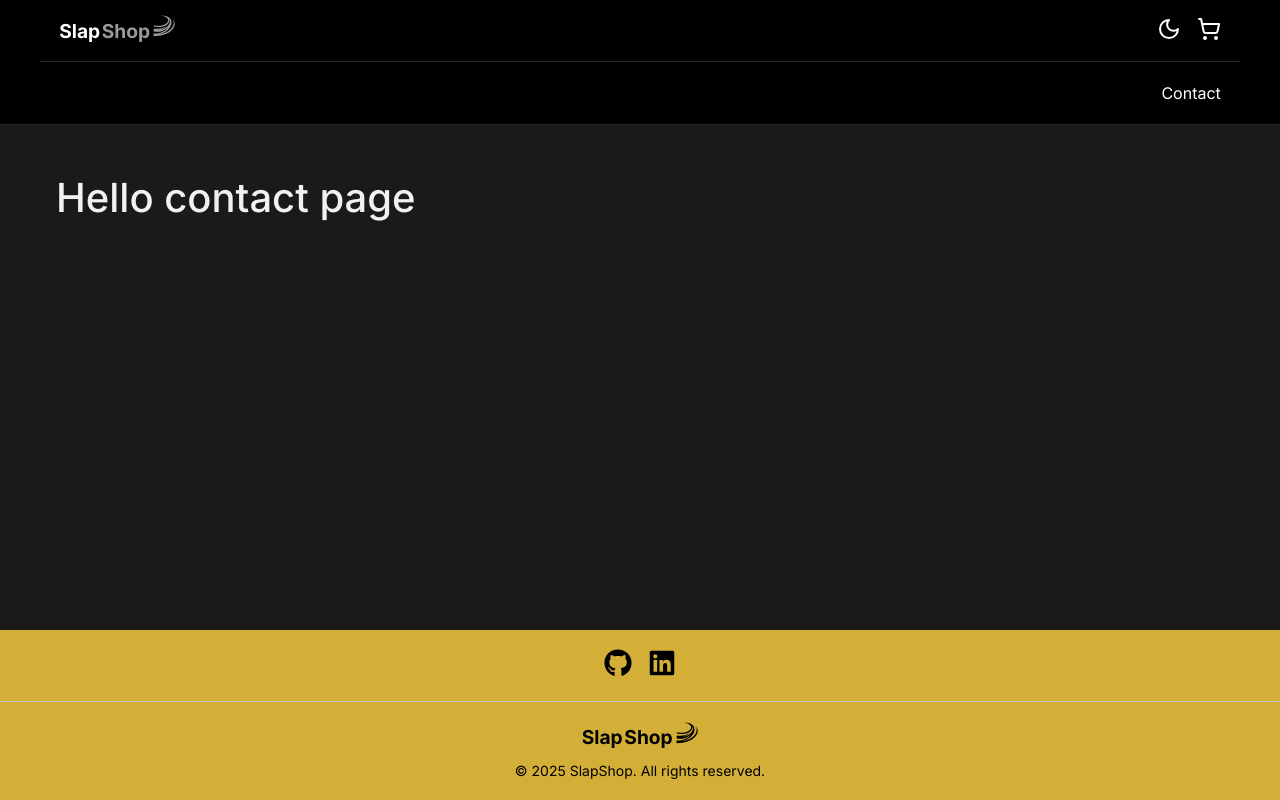
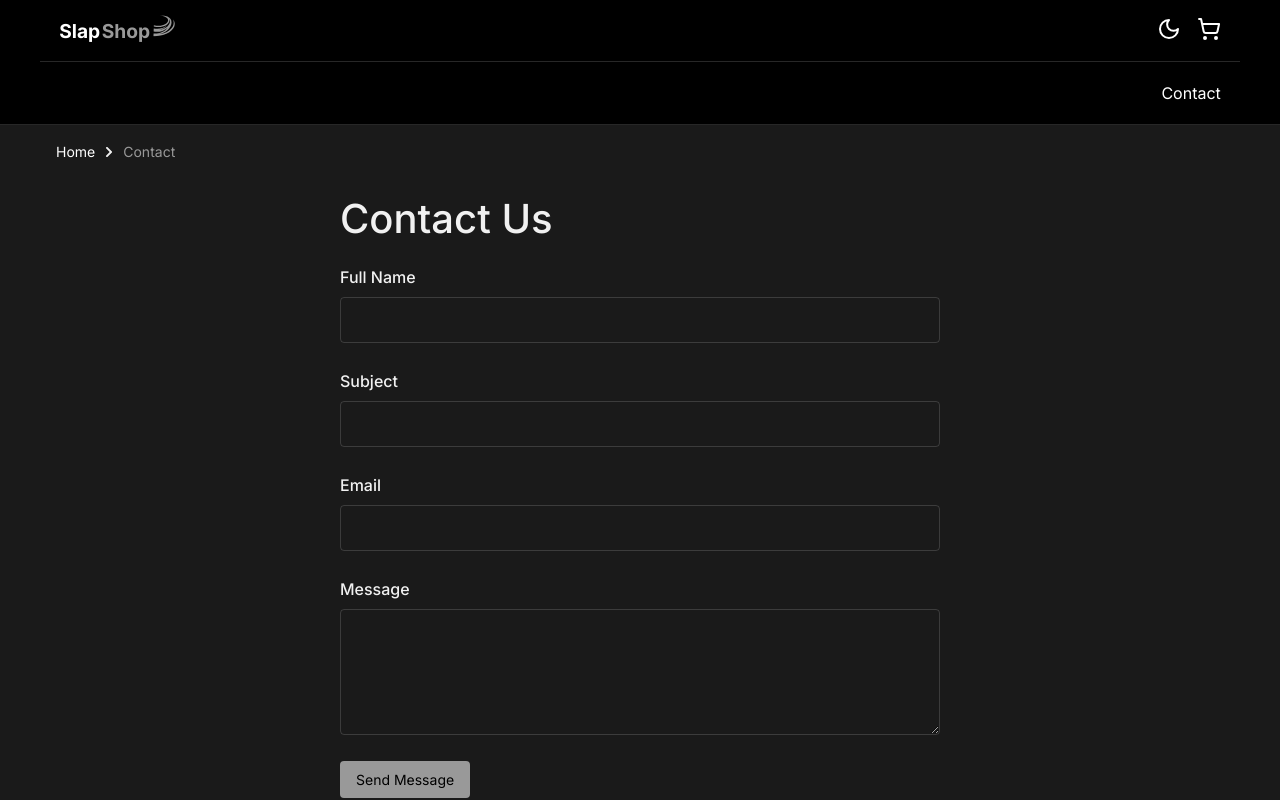
Before and after one commit to ebejmo/react-ca, a React (Vite) app: page /contact in a window 1280 px wide. Shown: the top 800 px of the page. Built offline with nearby package versions, Linux system fonts and the light colour scheme.

Commit message:
Setup: Adds react form hook and yup

```diff
--- a/package.json
+++ b/package.json
@@ -18,12 +18,15 @@
     ]
   },
   "dependencies": {
+    "@hookform/resolvers": "^5.0.1",
     "classnames": "^2.5.1",
     "react": "^19.1.0",
     "react-dom": "^19.1.0",
+    "react-hook-form": "^7.56.4",
     "react-icons": "^5.5.0",
     "react-router-dom": "^7.5.2",
-    "styled-components": "^6.1.17"
+    "styled-components": "^6.1.17",
+    "yup": "^1.6.1"
   },
   "devDependencies": {
     "@types/react": "^19.0.10",
--- /dev/null
+++ b/src/components/ContactForm/ContactForm.jsx
@@ -0,0 +1,81 @@
+/* eslint-disable import/no-extraneous-dependencies, jsx-a11y/label-has-associated-control, react/jsx-props-no-spreading */
+
+import { useForm } from 'react-hook-form';
+import { yupResolver } from '@hookform/resolvers/yup';
+import { useState, useId } from 'react';
+import contactSchema from '../../validation/contactSchema';
+import styles from './ContactForm.module.scss';
+import UserFeedback from '../UserFeedback/UserFeedback';
+import Button from '../Button/Button';
+
+export default function ContactForm() {
+  const [isSubmitted, setIsSubmitted] = useState(false);
+
+  const {
+    register,
+    handleSubmit,
+    reset,
+    formState: { errors, isSubmitting },
+  } = useForm({
+    resolver: yupResolver(contactSchema),
+  });
+
+  const nameId = useId();
+  const subjectId = useId();
+  const emailId = useId();
+  const bodyId = useId();
+
+  function onSubmit(data) {
+    console.log('Contact Form Submitted:', data);
+    setIsSubmitted(true);
+    reset();
+  }
+
+  return (
+    <div className={styles.contactWrapper}>
+      <h1>Contact Us</h1>
+
+      <form onSubmit={handleSubmit(onSubmit)} noValidate>
+        <div className={styles.field}>
+          <label htmlFor={nameId}>Full Name</label>
+          <input id={nameId} {...register('fullName')} />
+          <p className={styles.error}>{errors.fullName?.message}</p>
+        </div>
+
+        <div className={styles.field}>
+          <label htmlFor={subjectId}>Subject</label>
+          <input id={subjectId} {...register('subject')} />
+          <p className={styles.error}>{errors.subject?.message}</p>
+        </div>
+
+        <div className={styles.field}>
+          <label htmlFor={emailId}>Email</label>
+          <input id={emailId} type="email" {...register('email')} />
+          <p className={styles.error}>{errors.email?.message}</p>
+        </div>
+
+        <div className={styles.field}>
+          <label htmlFor={bodyId}>Message</label>
+          <textarea id={bodyId} rows="5" {...register('body')} />
+          <p className={styles.error}>{errors.body?.message}</p>
+        </div>
+
+        <Button
+          type="submit"
+          variant="primary"
+          size="small"
+          disabled={isSubmitting}
+        >
+          {isSubmitting ? 'Sending...' : 'Send Message'}
+        </Button>
+      </form>
+
+      {isSubmitted && (
+        <UserFeedback
+          type="success"
+          message="Thanks for reaching out! We'll get back to you soon."
+        />
+      )}
+    </div>
+  );
+}
--- /dev/null
+++ b/src/components/ContactForm/ContactForm.module.scss
@@ -0,0 +1,40 @@
+@use '../../styles/variables.scss' as *;
+
+.contactWrapper {
+  max-width: 600px;
+  margin: 0 auto;
+}
+
+.field {
+  display: flex;
+  flex-direction: column;
+  margin-bottom: 0.5rem;
+
+  label {
+    font-weight: 500;
+    margin-bottom: 0.5rem;
+  }
+
+  input,
+  textarea {
+    font-family: inherit;
+    font-size: $font-size-base;
+    padding: 0.75rem;
+    border: 1px solid var(--color-border-light);
+    background: inherit;
+    color: var(--color-text);
+    border-radius: var(--border-radius-small);
+  }
+
+  input:focus,
+  textarea:focus {
+    outline: none;
+    border-color: var(--color-primary);
+  }
+}
+
+.error {
+  color: var(--color-danger);
+  font-size: $font-size-small;
+  margin-top: 0.25rem;
+}
--- a/src/components/Icons/HappyIcon.jsx
+++ b/src/components/Icons/HappyIcon.jsx
@@ -5,5 +5,5 @@ export default function HappyIcon({
   ariaLabel = 'Success icon',
   role = 'img',
 }) {
-  return <BiHappy className={className} ariaLabel={ariaLabel} role={role} />;
+  return <BiHappy className={className} aria-label={ariaLabel} role={role} />;
 }
--- a/src/pages/ContactPage/ContactPage.jsx
+++ b/src/pages/ContactPage/ContactPage.jsx
@@ -1,3 +1,13 @@
+import Breadcrumb from '../../components/Breadcrumb/Breadcrumb';
+import ContactForm from '../../components/ContactForm/ContactForm';
+import usePageTitle from '../../hooks/usePageTitle';
+
 export default function ContactPage() {
-  return <h1>Hello contact page</h1>;
+  usePageTitle('Contact');
+  return (
+    <>
+      <Breadcrumb title="Contact" />
+      <ContactForm />
+    </>
+  );
 }
--- a/src/styles/base.scss
+++ b/src/styles/base.scss
@@ -13,7 +13,7 @@
   --color-primary: #999999;
   --color-primary-dark: #7a7a7a;
   --color-success: #06790a;
-  --color-danger: #bb1114;
+  --color-danger: #d32f2f;
   --color-accent: #d4af37;
 
   --color-border: #c4c4c4;
@@ -24,7 +24,7 @@
   --button-primary-hover: #7a7a7a;
   --button-secondary-color: #ffffff;
   --button-secondary-hover: #c4c4c4;
-  --button-danger-color: #bb1114;
+  --button-danger-color: #d32f2f;
   --button-danger-hover: #700000;
   --button-success-color: #06790a;
   --button-success-hover: #046307;
--- /dev/null
+++ b/src/validation/contactSchema.js
@@ -0,0 +1,23 @@
+/* eslint-disable import/no-extraneous-dependencies */
+import * as yup from 'yup';
+
+const contactSchema = yup.object({
+  fullName: yup
+    .string()
+    .min(3, 'Full name must be at least 3 characters')
+    .required('Full name is required'),
+  subject: yup
+    .string()
+    .min(3, 'Subject must be at least 3 characters')
+    .required('Subject is required'),
+  email: yup
+    .string()
+    .email('Enter a valid email address')
+    .required('Email is required'),
+  body: yup
+    .string()
+    .min(3, 'Message must be at least 3 characters')
+    .required('Message is required'),
+});
+
+export default contactSchema;
```
Also changed, not shown: 1 other file (tests, documents, lock files or other folders).
